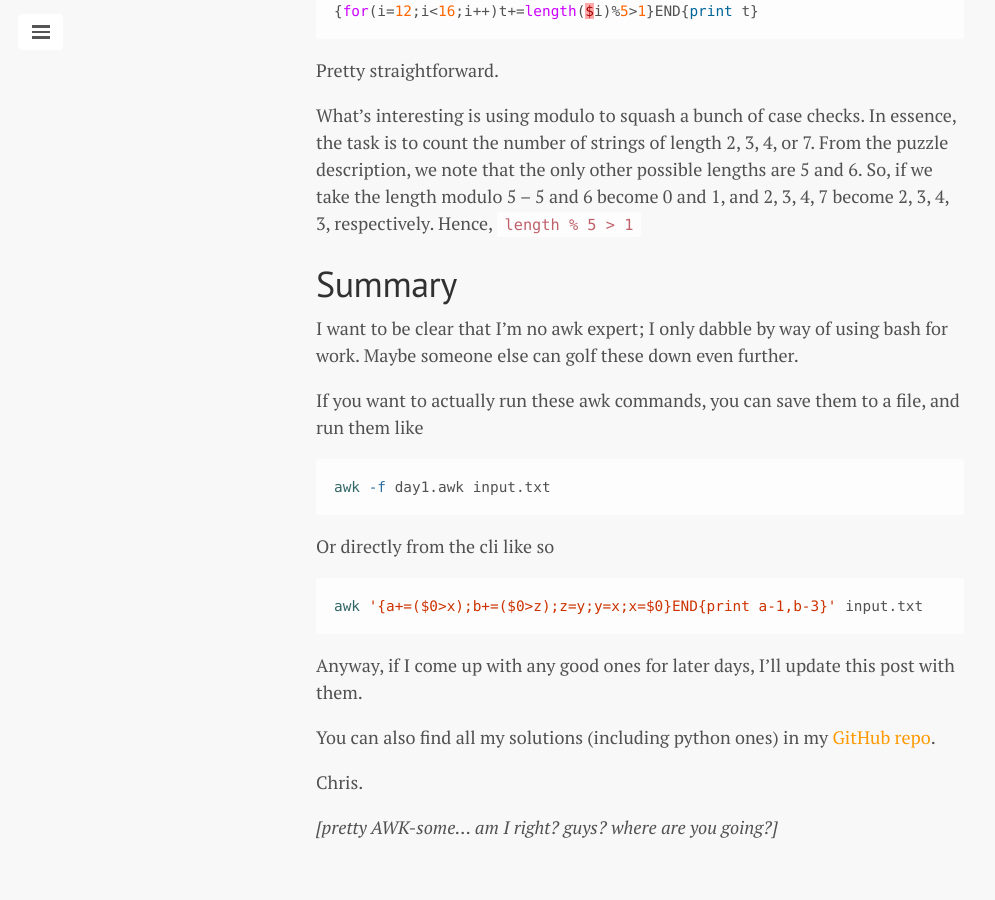
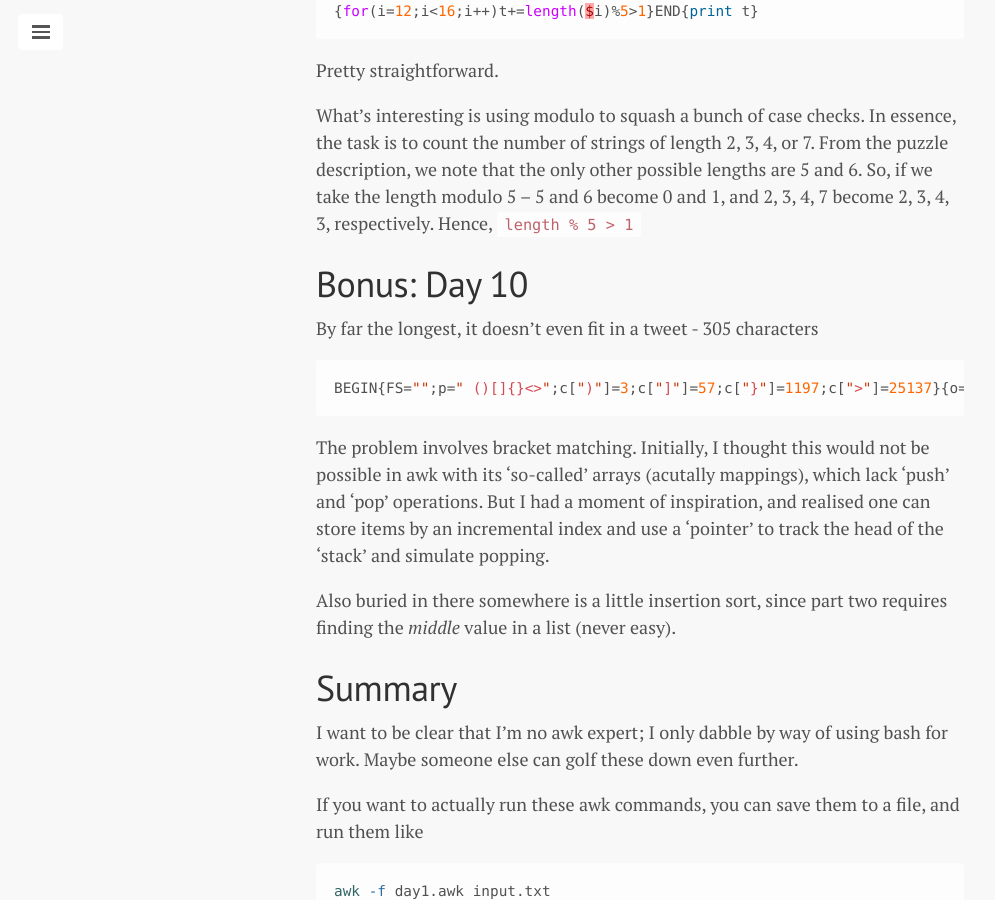
Before and after one commit to oatzy/oatzy.github.io, a Jekyll site: the page built from _posts/2021-12-02-advent-of-code-awk-oneliner.md, in a window 1280 px wide and 900 px high, scrolled down 7863 px. Shown: the whole window, without its empty margins (0-995 px from the left). Built offline with Jekyll 4.4.1, drawn with Linux system fonts in a browser that asks for light colours.

Commit message:
update: added day 10 to awk blog

````diff
--- a/_posts/2021-12-02-advent-of-code-awk-oneliner.md
+++ b/_posts/2021-12-02-advent-of-code-awk-oneliner.md
@@ -306,6 +306,18 @@ Pretty straightforward.
 
 What's interesting is using modulo to squash a bunch of case checks. In essence, the task is to count the number of strings of length 2, 3, 4, or 7. From the puzzle description, we note that the only other possible lengths are 5 and 6. So, if we take the length modulo 5 -- 5 and 6 become 0 and 1, and 2, 3, 4, 7 become 2, 3, 4, 3, respectively. Hence, `length % 5 > 1`
 
+# Bonus: Day 10
+
+By far the longest, it doesn't even fit in a tweet - 305 characters
+
+```python
+BEGIN{FS="";p=" ()[]{}<>";c[")"]=3;c["]"]=57;c["}"]=1197;c[">"]=25137}{o=0;for(i=1;i<=NF;i++){if($i in c){if(substr(p,index(p,s[o])+1,1)==$i)o--;else{a+=c[$i];o=0;break}}else s[++o]=$i}t=0;while(o)t=5*t+index(p,s[o--])/2;if(t){for(j=0;j<n;j++)if(t<b[j]){x=b[j];b[j]=t;t=x};b[n++]=t}}END{print a,b[n/2-.5]}
+```
+
+The problem involves bracket matching. Initially, I thought this would not be possible in awk with its 'so-called' arrays (acutally mappings), which lack 'push' and 'pop' operations. But I had a moment of inspiration, and realised one can store items by an incremental index and use a 'pointer' to track the head of the 'stack' and simulate popping.
+
+Also buried in there somewhere is a little insertion sort, since part two requires finding the _middle_ value in a list (never easy).
+
 # Summary
 
 I want to be clear that I'm no awk expert; I only dabble by way of using bash for work. Maybe someone else can golf these down even further.
````
